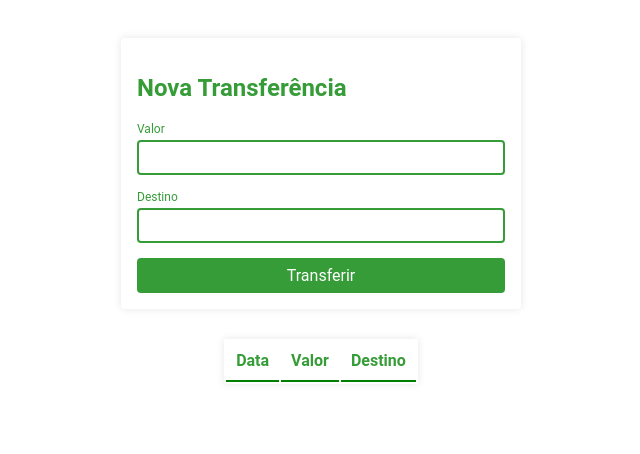
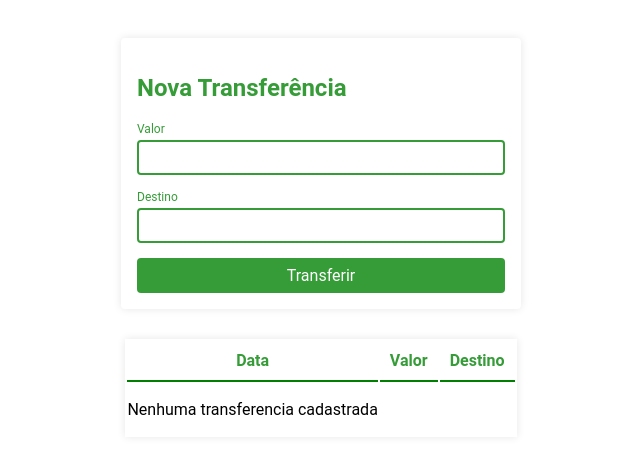
Before and after one commit to diegominelli/ByteBank, an Angular app: page / in a window 1280 px wide. Shown: the top 454 px of the page, without its empty margins (319-959 px from the left). Built offline with nearby package versions, Linux system fonts and the light colour scheme.

Commit message:
criando mensagem com ngIf

```diff
--- a/src/app/extrato/extrato.component.html
+++ b/src/app/extrato/extrato.component.html
@@ -4,7 +4,7 @@
     <th class="tabela__cabecalho__conteudo">Valor</th>
     <th class="tabela__cabecalho__conteudo">Destino</th>
   </thead>
-  <tbody>
+  <tbody *ngIf="transferencias?.length > 0; else listaVazia">
     <tr class="linha" *ngFor="let transferencia of transferencias">
       <td class="tabela__conteudo">{{ transferencia.data | date: "short" }}</td>
       <td class="tabela__conteudo">{{ transferencia.valor | currency }}</td>
@@ -12,3 +12,7 @@
     </tr>
   </tbody>
 </table>
+
+<ng-template #listaVazia>
+  <p>Nenhuma transferencia cadastrada</p>
+</ng-template>
```
